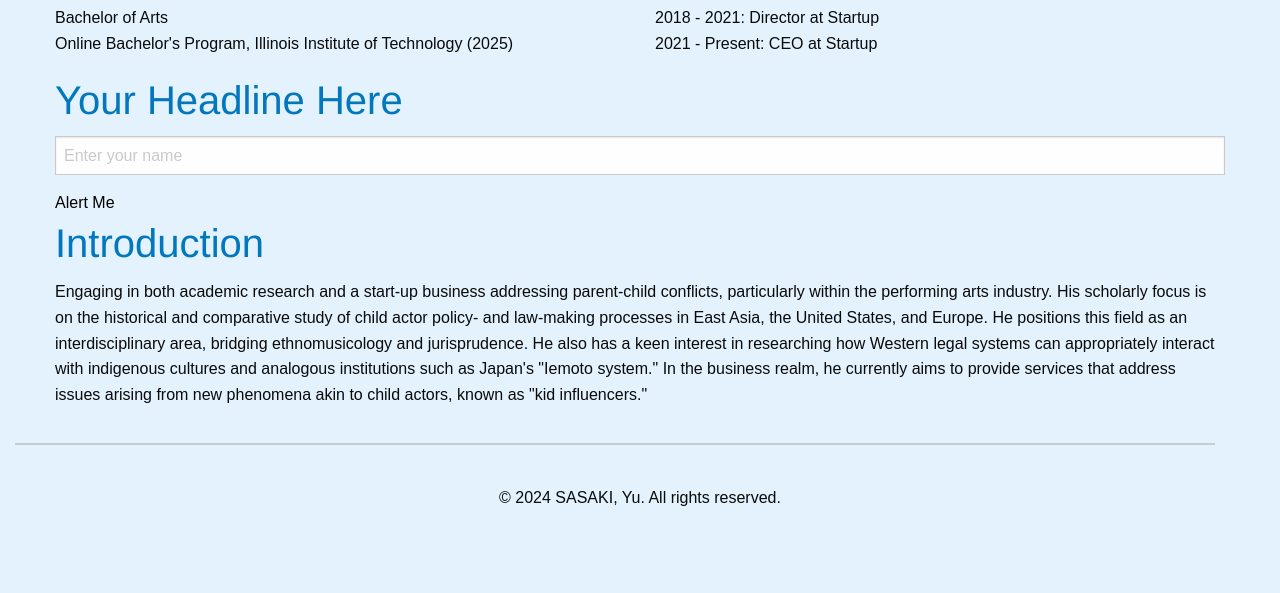
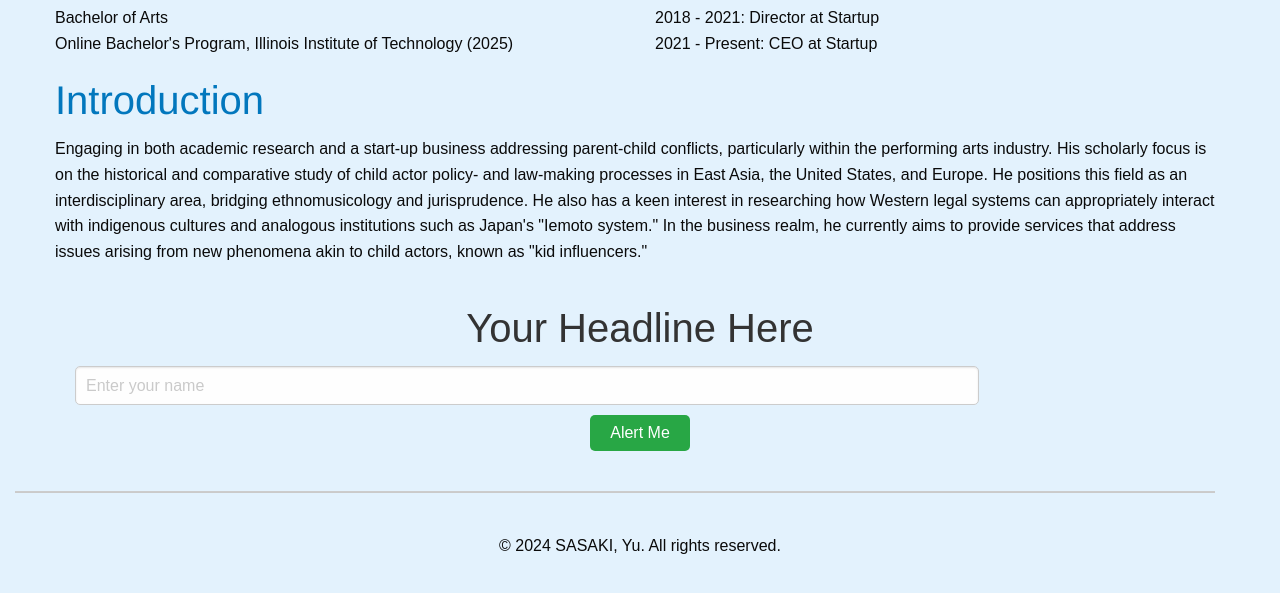
Before and after one commit to ysasaki1/pro4, a plain HTML site: page index.html in a window 1280 px wide. Shown: the part 429-1022 px from the top of the page. Before the commit the page ends 976 px from the top, so only its background shows below. Drawn offline with Linux system fonts and the light colour scheme; files whose address does not match are found by name.

Commit message:
Update index.html

```diff
--- a/index.html
+++ b/index.html
@@ -58,18 +58,20 @@
 
     <div class="grid-x grid-padding-x">
       <div class="cell small-12">
-        <h2 id="headline">Your Headline Here</h2>
-        <input type="text" id="nameInput" placeholder="Enter your name">
-        <button id="alertButton">Alert Me</button>
-      </div>
-    </div>
-
-    <div class="grid-x grid-padding-x">
-      <div class="cell small-12">
         <h2>Introduction</h2>
         <p>Engaging in both academic research and a start-up business addressing parent-child conflicts, particularly within the performing arts industry. His scholarly focus is on the historical and comparative study of child actor policy- and law-making processes in East Asia, the United States, and Europe. He positions this field as an interdisciplinary area, bridging ethnomusicology and jurisprudence. He also has a keen interest in researching how Western legal systems can appropriately interact with indigenous cultures and analogous institutions such as Japan's "Iemoto system." In the business realm, he currently aims to provide services that address issues arising from new phenomena akin to child actors, known as "kid influencers."</p>
       </div>
     </div>
+
+
+<div class="grid-x grid-padding-x" style="text-align: center; padding: 20px;">
+  <div class="cell small-12">
+    <h2 id="headline" style="font-family: Arial, sans-serif; color: #333;">Your Headline Here</h2>
+    <input type="text" id="nameInput" placeholder="Enter your name" style="padding: 10px; width: 80%; margin: 10px 0; border: 1px solid #ccc; border-radius: 5px;">
+    <button id="alertButton" style="padding: 10px 20px; background-color: #28a745; color: white; border: none; border-radius: 5px; cursor: pointer; font-size: 16px;">Alert Me</button>
+  </div>
+</div>
+
   </main>
 
   <div class="grid-container full">
```
